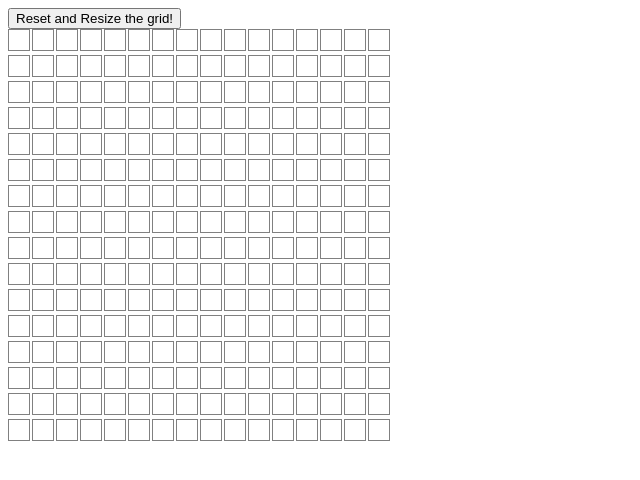
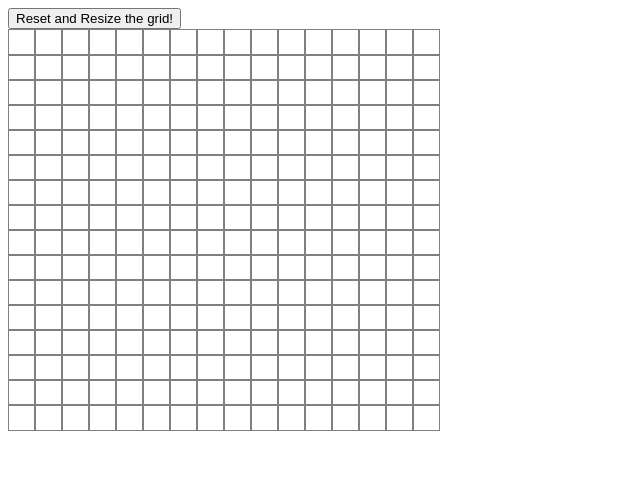
Before and after one commit to MMathew93/ETCH-A-SKETCH, a plain HTML site: page index.html in a window 1280 px wide. Shown: the whole page, without its empty margins (0-640 px from the left). Drawn offline with Linux system fonts and the light colour scheme.

Commit message:
rest button works, fill event listener works, need to make pretty and fix cell and container issue if over 50+

```diff
--- a/myscript.js
+++ b/myscript.js
@@ -6,7 +6,6 @@ const button= document.getElementById("reset");
 
 //reset and resize button
 button.addEventListener("click", clearAndResize);
-
 
 grid();
 //creates a default grid sized 16x16
@@ -37,13 +36,31 @@ function newColumn(cellNum) {
     };
 };
 
+//hover-color in cell
+container.addEventListener("mouseover", fillCell);
+//cells.addEventListener("click", stopFillCell);
+//container.addEventListener("click", stopFill);
+
+//fill Function
+function fillCell(e) {
+    if(e.target.className=== "cell") {
+        e.target.style.background= "black";
+    }
+}
+
+//stopFill function
+//function stopFill(e) {}
+
+//resets entire grid and resizes
 function clearAndResize() {
     const input= prompt("Enter a new grid size, up to 100!");
     if(input< 1 || input>100) {
         return;
     }else{
-        gridRow.parentNode.removeChild(gridRow);
+        while(container.firstChild) {
+            container.removeChild(container.firstChild);
+        }
     }
     newRow(input);
-    newColumn(input);S
+    newColumn(input);
 };
--- a/style.css
+++ b/style.css
@@ -1,7 +1,17 @@
+#container {
+  position: absolute;
+  width: auto;
+  height: auto;
+}
+
+.gridRow{
+  height: 25px;
+}
+
 .cell {
-    border: 1px solid gray;
-    min-width: 20px;
-    min-height: 20px;
+    border: .1px solid gray;
+    min-width: 25px;
+    min-height: 25px;
     display: inline-block;
-    margin-right: 2px;
+
   }
```
Also changed, not shown: 1 other file.
